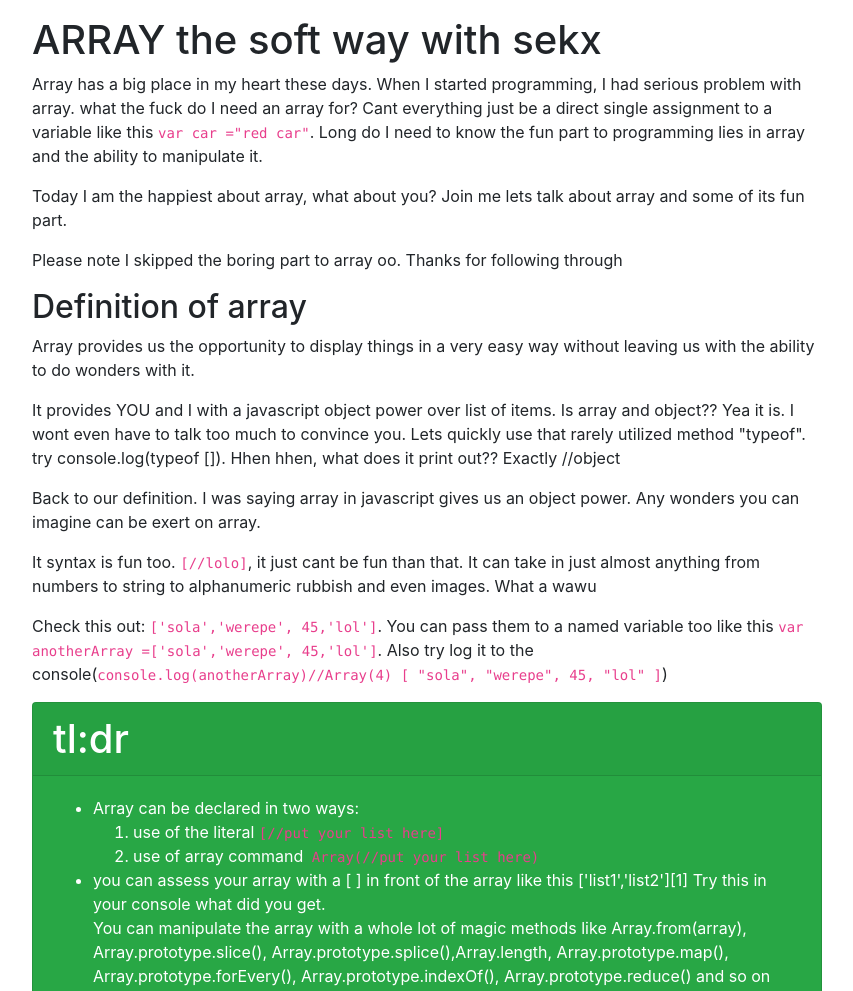
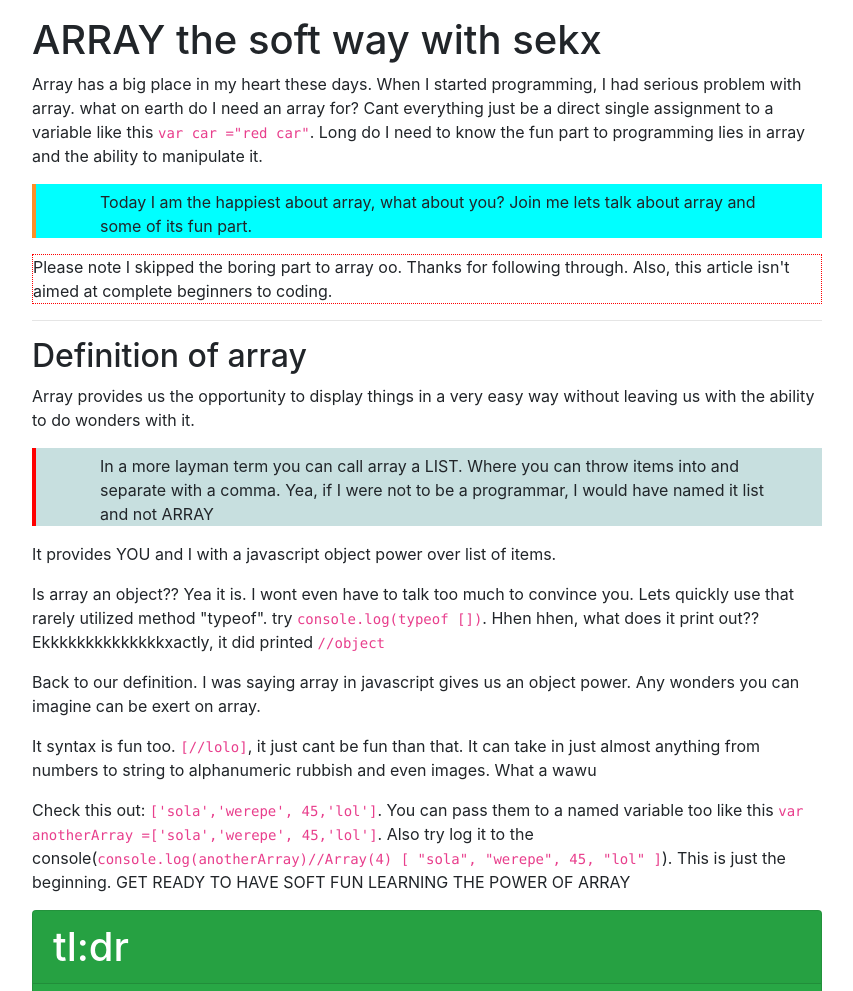
Before and after one commit to kelvinsekx/arrahywithsekx, a plain HTML site: page index.html in a window 1280 px wide. Shown: the top 991 px of the page, without its empty margins (16-869 px from the left). Drawn offline with nearby package versions, Linux system fonts and the light colour scheme; a script that the page names is missing.

Commit message:
a little fun with array

```diff
--- a/index.html
+++ b/index.html
@@ -8,25 +8,32 @@
     <script src="https://code.jquery.com/jquery-3.3.1.slim.min.js" integrity="sha384-q8i/X+965DzO0rT7abK41JStQIAqVgRVzpbzo5smXKp4YfRvH+8abtTE1Pi6jizo" crossorigin="anonymous" defer></script>
     <script src="https://cdnjs.cloudflare.com/ajax/libs/popper.js/1.14.7/umd/popper.min.js" integrity="sha384-UO2eT0CpHqdSJQ6hJty5KVphtPhzWj9WO1clHTMGa3JDZwrnQq4sF86dIHNDz0W1" crossorigin="anonymous" defer></script>
     <script src="https://stackpath.bootstrapcdn.com/bootstrap/4.3.1/js/bootstrap.min.js" integrity="sha384-JjSmVgyd0p3pXB1rRibZUAYoIIy6OrQ6VrjIEaFf/nJGzIxFDsf4x0xIM+B07jRM" crossorigin="anonymous" defer></script>
+    <link rel="stylesheet" href="styles.css" />
 </head>
 <body>
     <main class="container-fluid">
         <div class="row flex-xl-nowrap">
         <div class="col-12 col-md-9 col-xl-8 py-md-3 pl-md-5 bd-content" role="main">
+            <div>
                 <h1> ARRAY the soft way with sekx</h1>
-        <p>Array has a big place in my heart these days. When I started programming, I had serious problem with array. what the fuck do I need an array for? Cant everything just be a direct single assignment to a variable like this <code>var car ="red car"</code>.
+                <p>Array has a big place in my heart these days. When I started programming, I had serious problem with array. what on earth do I need an array for? Cant everything just be a direct single assignment to a variable like this <code>var car ="red car"</code>.
                 Long do I need to know the fun part to programming lies in array and the ability to manipulate it.
                 </p>
-        <p>Today I am the happiest about array, what about you? Join me lets talk about array and some of its fun part.</p>
-        <p>Please note I skipped the boring part to array oo. Thanks for following through</p>
+                <p class="important">Today I am the happiest about array, what about you? Join me lets talk about array and some of its fun part.</p>
+                <p class="note">Please note I skipped the boring part to array oo. Thanks for following through. Also, this article isn't aimed at complete beginners to coding.</p>
+                <hr>
+            </div>
             <article>
                 <h2>Definition of array</h2>
                 <p>Array provides us the opportunity to display things in a very easy way without leaving us with the ability to do wonders with it.</p>
-            <p> It provides YOU and I with a javascript object power over list of items. Is array and object?? Yea it is. I wont even have to talk too much to convince you. Lets quickly use that rarely utilized method "typeof". try console.log(typeof []). Hhen hhen, what does it print out?? Exactly //object</p>
+                <p class="danger">In a more layman term you can call array a LIST. Where  you can throw items into and separate with a comma. Yea, if I were not to be a programmar, I would have named it list and not ARRAY</p>
+                <p> It provides YOU and I with a javascript object power over list of items.</p>
+
+                <p>Is array an object?? Yea it is. I wont even have to talk too much to convince you. Lets quickly use that rarely utilized method "typeof". try <code>console.log(typeof [])</code>. Hhen hhen, what does it print out?? Ekkkkkkkkkkkkkkxactly, it did printed  <code>//object</code></p>
                 <p>Back to our definition. I was saying array in javascript gives us an object power. Any wonders you can imagine can be exert on array.</p>
                 <p>It syntax is fun too. <code>[//lolo]</code>, it just cant be fun than that. It can take in just almost anything from numbers to string to alphanumeric rubbish and even images. What a wawu</p>
                 <p>Check this out: <code>['sola','werepe', 45,'lol']</code>. You can pass them to a named variable too like this
-            <code>var anotherArray =['sola','werepe', 45,'lol']</code>. Also try log it to the console(<code>console.log(anotherArray)//Array(4) [ "sola", "werepe", 45, "lol" ]</code>) </p>
+                <code>var anotherArray =['sola','werepe', 45,'lol']</code>. Also try log it to the console(<code>console.log(anotherArray)//Array(4) [ "sola", "werepe", 45, "lol" ]</code>). This is just the beginning. GET READY TO HAVE SOFT FUN LEARNING THE POWER OF ARRAY </p>
             </article>
             <article>
                 <div class="card text-white bg-success mb-3" style="max-width: 68rem;">
@@ -40,7 +47,7 @@
                     <li class="card-text">
                         you can assess your array with a [ ] in front of the array like this ['list1','list2'][1] <span class="warn">Try this in your console what did you get.</span>
                     </li>
-                 <p class="card-text">
+                    <li class="card-text">
                         You can manipulate the array with a whole lot of magic methods like Array.from(array), Array.prototype.slice(), Array.prototype.splice(),Array.length,  Array.prototype.map(), Array.prototype.forEvery(),  Array.prototype.indexOf(), Array.prototype.reduce() and so on
                     </li>
                     <li class="card-text">
--- /dev/null
+++ b/styles.css
@@ -0,0 +1,13 @@
+.important{
+    background-color: aqua;
+    border-left: 4px solid #ff9028;
+    padding: 0.4em 2em 0 4em;
+}
+.danger{
+    background-color: rgb(199, 223, 223);
+    border-left: 4px solid red;
+    padding: 0.4em 2em 0 4em;
+}
+.note{
+    border: 1px dotted red;
+}
```
Lines whose indentation alone changed are shown as unchanged.
